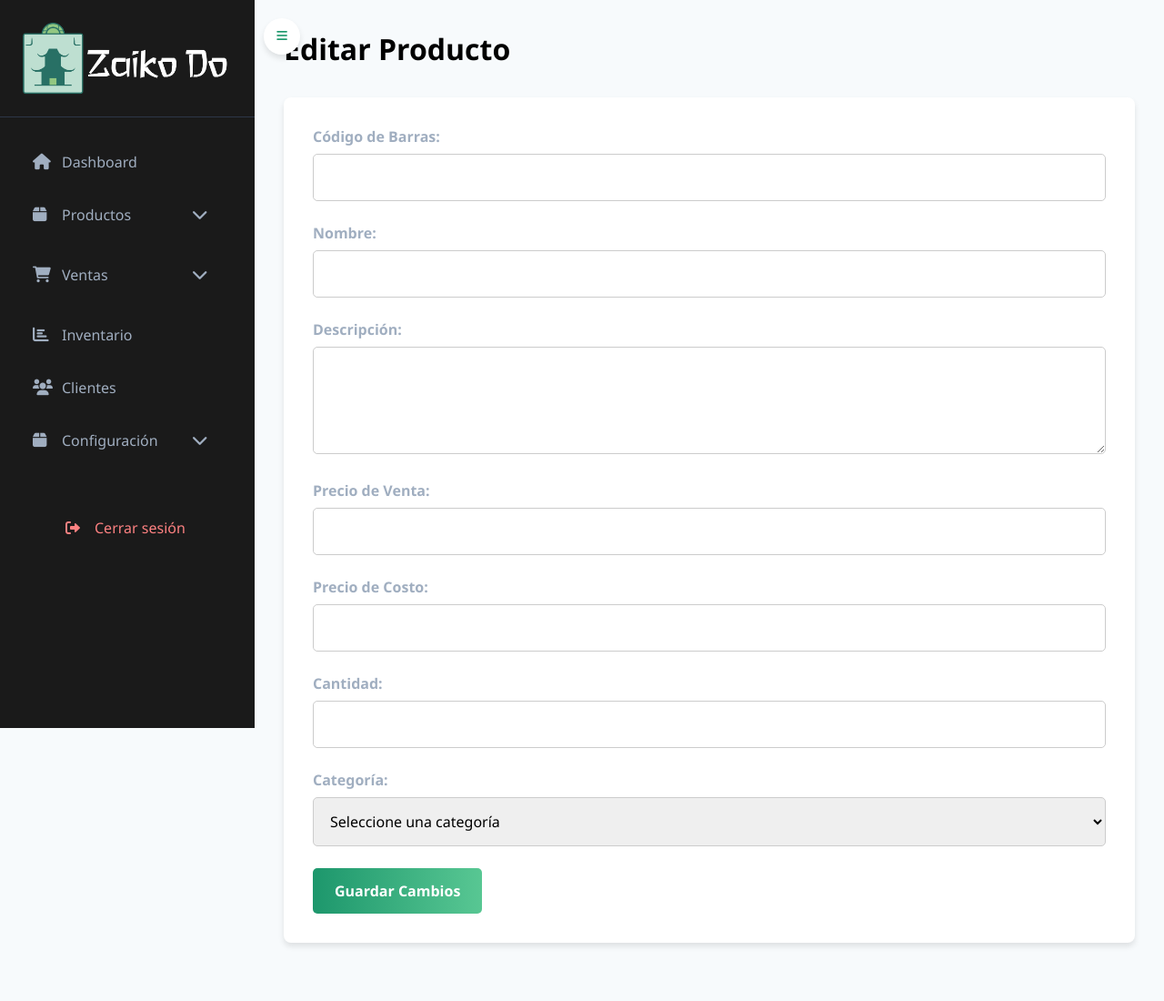
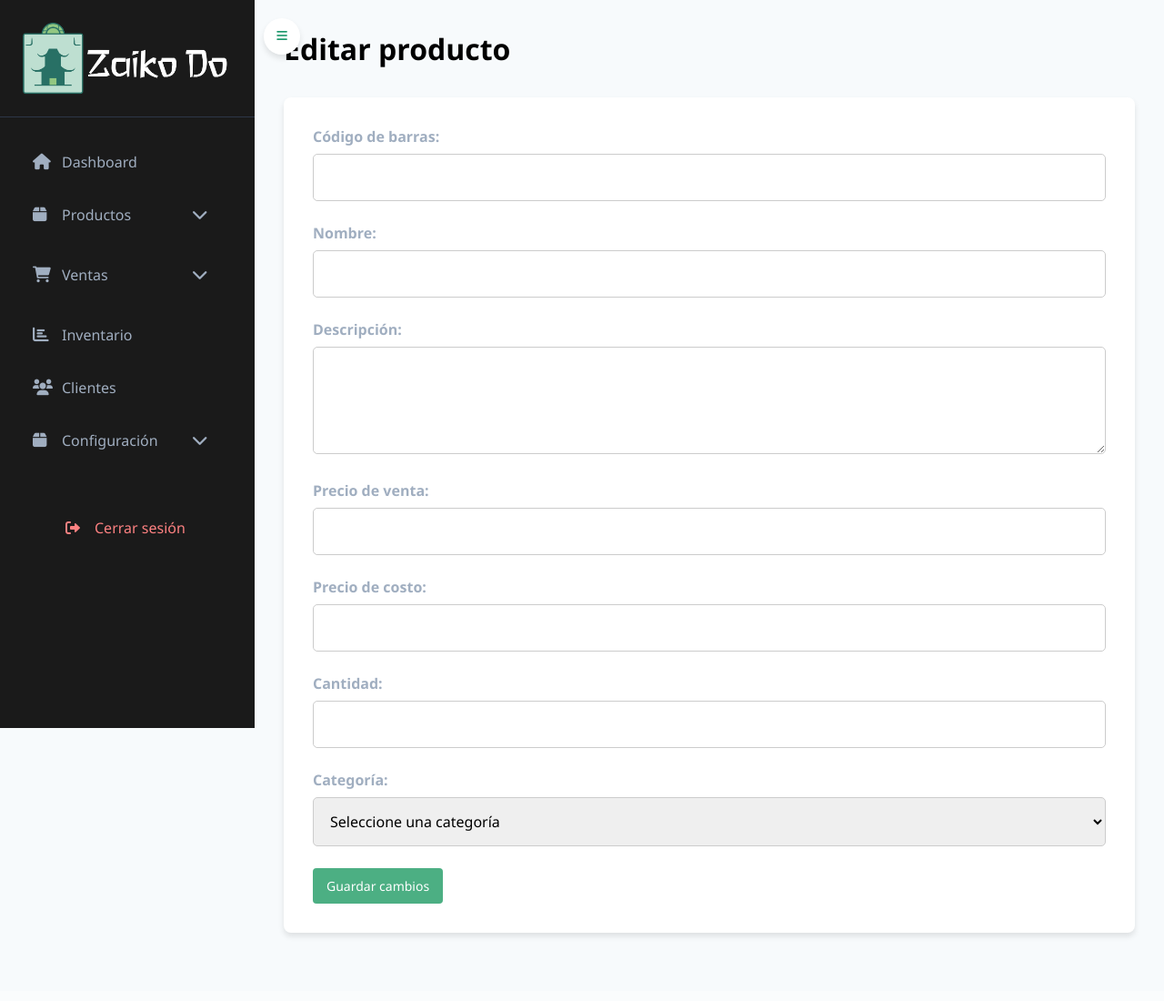
Before and after one commit to johnrua17/Zaiko-Do, a Flask app: template templates/editar_producto.html in a window 1280 px wide. Shown: the whole page at 91% size. After the commit the page ends 1030 px from the top, so only its background shows below. Run offline with Flask 3, Linux system fonts and the light colour scheme; the template is opened without the code that fills it, so the values that code supplies are empty.

Commit message:
Update editar_producto.html

```diff
--- a/templates/editar_producto.html
+++ b/templates/editar_producto.html
@@ -7,9 +7,6 @@
     <link href="https://cdnjs.cloudflare.com/ajax/libs/font-awesome/6.0.0/css/all.min.css" rel="stylesheet">
     <link rel="stylesheet" href="/static/styles.css">
     <link rel="icon" href="{{ url_for('static', filename='images/icono/icono.ico') }}" type="image/x-icon">
-    <style>
-
-    </style>
     <style>
         /* Estilos generales para el formulario */
 .product-form {
@@ -22,16 +19,10 @@
     font-family: 'Arial', sans-serif;
 }
 
-
-
-
 /* Estilos para los grupos del formulario */
 .product-form .form-group {
     margin-bottom: 1.5rem;
 }
-
-
-
 
 .product-form label {
     display: block;
@@ -39,9 +30,6 @@
     margin-bottom: 0.5rem;
     color: var(--text-muted);
 }
-
-
-
 
 .product-form input,
 .product-form textarea,
@@ -55,9 +43,6 @@
     transition: border-color 0.3s ease, box-shadow 0.3s ease;
 }
 
-
-
-
 .product-form input:focus,
 .product-form textarea:focus,
 .product-form select:focus {
@@ -66,40 +51,26 @@
     outline: none;
 }
 
-
-
-
 .product-form textarea {
     resize: vertical;
 }
 
-
-
-
 /* Estilos para el botón de enviar */
 .product-form .btn-submit {
-    display: inline-block;
-    background: var(--primary-gradient);
-    color: #ffffff;
+    padding: 10px 15px;
+    font-size: 14px;
+    background-color: #4caf83; /* Verde */
+    color: white;
     border: none;
-    border-radius: 5px;
-    padding: 0.875rem 1.5rem;
-    font-size: 1rem;
-    font-weight: bold;
+    border-radius: 4px;
     cursor: pointer;
-    text-align: center;
-    transition: background 0.3s ease;
+    transition: background-color 0.3s ease;
+    width: auto; /* Ajusta el ancho al contenido */
 }
 
-
-
-
 .product-form .btn-submit:hover {
-    background: #1d976c;
+    background-color: #388e3c; /* Verde más oscuro */
 }
-
-
-
 
 /* Responsive */
 @media (max-width: 768px) {
@@ -107,11 +78,6 @@
         padding: 1.5rem;
     }
 }
-
-
-
-
-
     </style>
 </head>
 <body>
@@ -120,11 +86,11 @@
     </button>
     {% include 'sidebar.html' %}
     <div class="main-content">
-        <h1>Editar Producto</h1>
+        <h1>Editar producto</h1>
         {{message}}
         <form action="/productos/editar/{{ producto.Codigo_de_barras }}" method="post" class="product-form">
             <div class="form-group">
-                <label for="codigo_barras">Código de Barras:</label>
+                <label for="codigo_barras">Código de barras:</label>
                 <input type="text" id="codigo_barras" name="codigo_barras" value="{{ producto.Codigo_de_barras }}" readonly>
             </div>
             <div class="form-group">
@@ -136,11 +102,11 @@
                 <textarea id="descripcion" name="descripcion" rows="4" value="holis" required>{{ producto.Descripcion }}</textarea>
             </div>
             <div class="form-group">
-                <label for="precio_valor">Precio de Venta:</label>
+                <label for="precio_valor">Precio de venta:</label>
                 <input type="number" id="precio_valor" name="precio_valor" step="0.01" value="{{ producto.Precio_Valor }}" required>
             </div>
             <div class="form-group">
-                <label for="precio_costo">Precio de Costo:</label>
+                <label for="precio_costo">Precio de costo:</label>
                 <input type="number" id="precio_costo" name="precio_costo" step="0.01" value="{{ producto.Precio_Valor }}" required>
             </div>
             <div class="form-group">
@@ -156,7 +122,7 @@
                     <option value="Alimentos" {% if producto.Categoria == 'Alimentos' %}selected{% endif %}>Alimentos</option>
                 </select>
             </div>
-            <button type="submit" class="btn-submit">Guardar Cambios</button>
+            <button type="submit" class="btn-submit">Guardar cambios</button>
         </form>
 
     </div>
```
